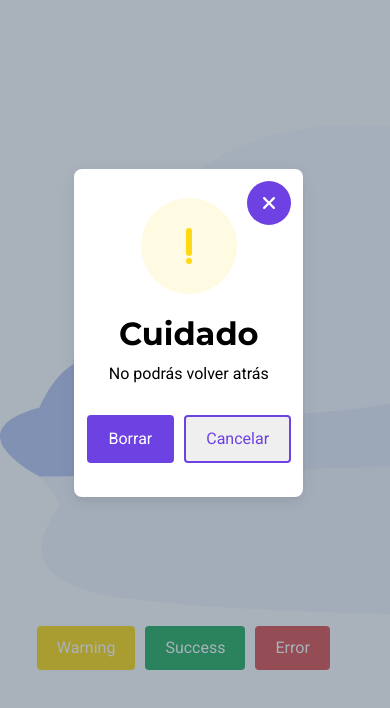
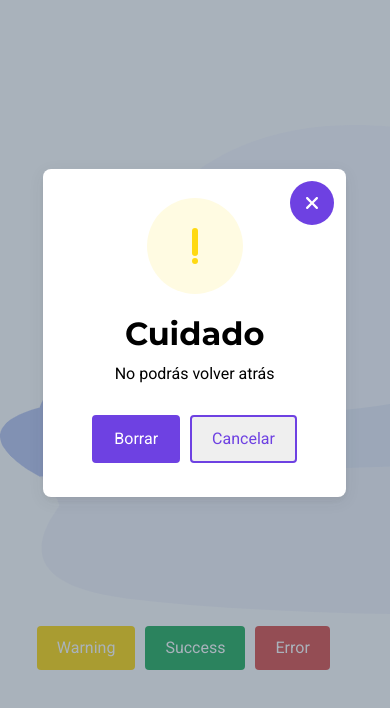
Before and after one commit to GabrieleScano/nuwe-dialog-design-system, a React (Create React App) app: page / in a window 390 px wide. Both pictures are taken after a click on the button "Warning". Shown: the top 708 px of the page. Built offline with nearby package versions, Linux system fonts and the light colour scheme.

Commit message:
change width to modal

```diff
--- a/src/components/Modal/style.css
+++ b/src/components/Modal/style.css
@@ -115,8 +115,8 @@
 
 @media screen and (max-width: 800px) {
   .modal__dialog {
-    width: 46%;
-    left: 19%;
+    width: 65%;
+    left: 11%;
   }
 }
 
```
